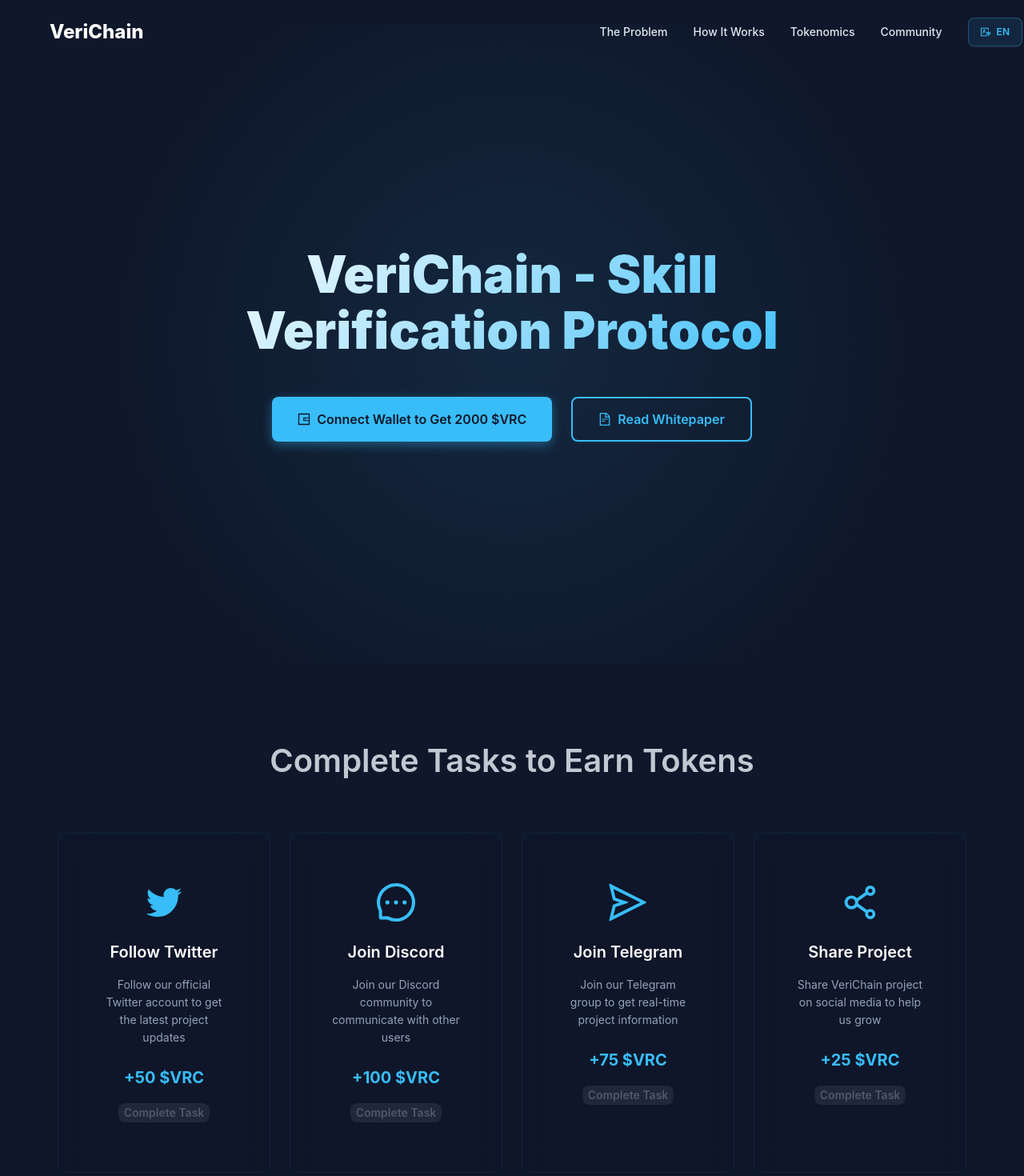
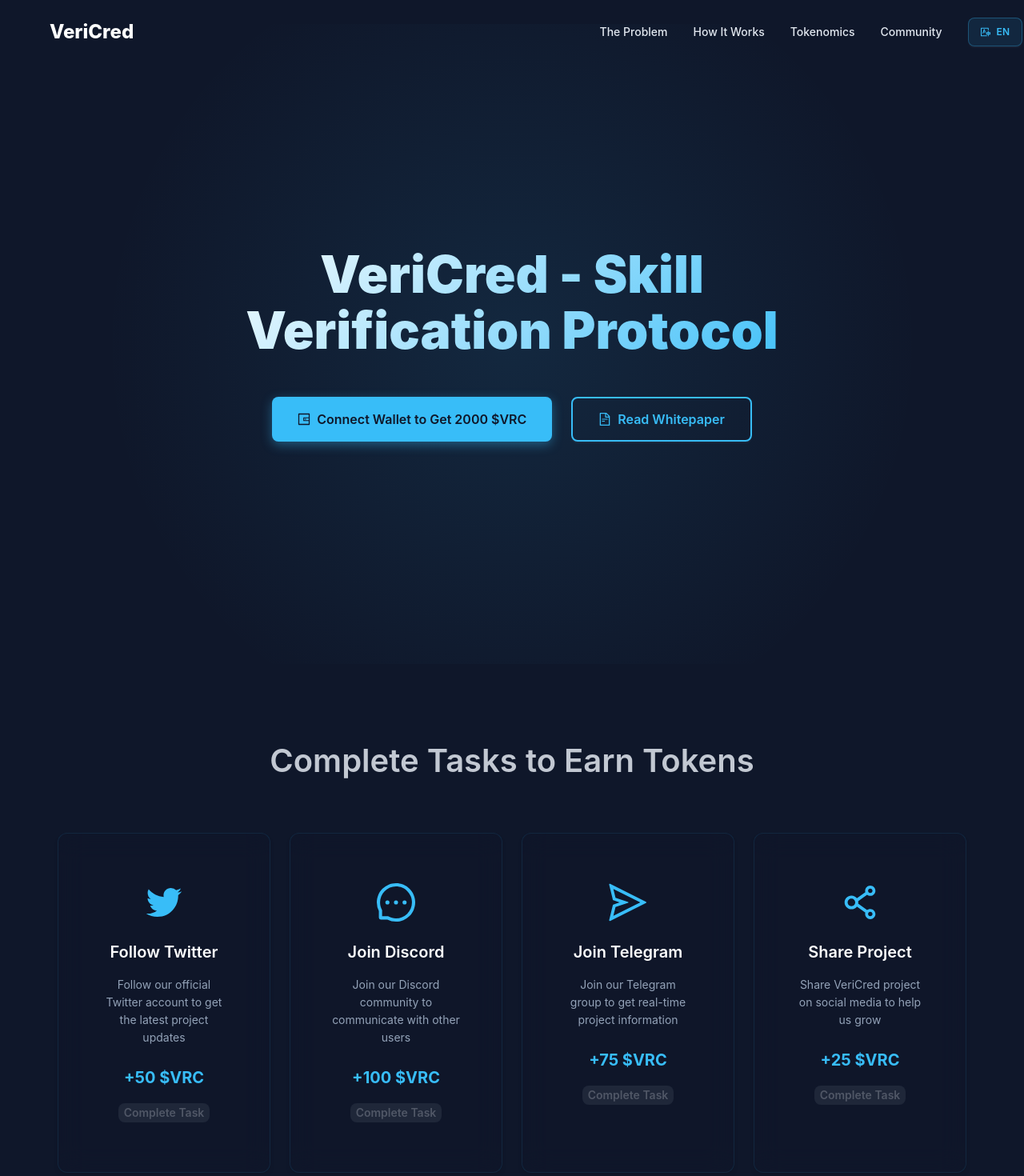
Before and after one commit to macdaox/tkdrop, a React (Vite) app: page / in a window 1280 px wide. Shown: the top 1470 px of the page at 80% size. Built offline with nearby package versions, Linux system fonts and the light colour scheme.

Commit message:
将所有 VeriChain 品牌名称更改为 VeriCred

```diff
--- a/index.html
+++ b/index.html
@@ -4,7 +4,7 @@
     <meta charset="UTF-8" />
     <link rel="icon" type="image/svg+xml" href="/vite.svg" />
     <meta name="viewport" content="width=device-width, initial-scale=1.0" />
-    <title>VeriChain - Skill Verification Protocol</title>
+    <title>VeriCred - Skill Verification Protocol</title>
   </head>
   <body>
     <div id="root"></div>
--- a/public/404.html
+++ b/public/404.html
@@ -4,7 +4,7 @@
     <meta charset="UTF-8" />
     <link rel="icon" type="image/svg+xml" href="/vite.svg" />
     <meta name="viewport" content="width=device-width, initial-scale=1.0" />
-    <title>VeriChain - Skill Verification Protocol</title>
+    <title>VeriCred - Skill Verification Protocol</title>
     <script>
       // Redirect to index.html for SPA routing
       window.location.replace('/index.html');
--- a/src/components/Footer.jsx
+++ b/src/components/Footer.jsx
@@ -21,7 +21,7 @@
       borderTop: '1px solid rgba(56, 189, 248, 0.1)',
       fontFamily: 'Inter, sans-serif'
     }}>
-      VeriChain ©{new Date().getFullYear()} - {footerTexts[language]}
+      VeriCred ©{new Date().getFullYear()} - {footerTexts[language]}
     </AntFooter>
   );
 };
--- a/src/components/Navigation.jsx
+++ b/src/components/Navigation.jsx
@@ -72,7 +72,7 @@
             fontSize: '1.5rem'
           }}
         >
-          VeriChain
+          VeriCred
         </Title>
 
         {/* Desktop Menu */}
@@ -137,7 +137,7 @@
 
       {/* Mobile Drawer */}
       <Drawer
-        title="VeriChain"
+        title="VeriCred"
         placement="right"
         onClose={() => setMobileMenuVisible(false)}
         open={mobileMenuVisible}
--- a/src/pages/CombinedPage.jsx
+++ b/src/pages/CombinedPage.jsx
@@ -48,9 +48,9 @@
   const translations = {
     'en': {
       // Page Title
-      pageTitle: 'VeriChain - Skill Verification Protocol',
+      pageTitle: 'VeriCred - Skill Verification Protocol',
       // Hero Section
-      heroTitle: 'VeriChain - Skill Verification Protocol',
+      heroTitle: 'VeriCred - Skill Verification Protocol',
       heroSubtitle: 'The world\'s first blockchain-based personal skill and knowledge verification protocol. Connect your wallet to get 2000 $VRC tokens and start your skill verification journey.',
       connectWallet: 'Connect Wallet to Get 2000 $VRC',
       readWhitepaper: 'Read Whitepaper',
@@ -69,7 +69,7 @@
       joinTelegram: 'Join Telegram',
       joinTelegramDesc: 'Join our Telegram group to get real-time project information',
       shareProject: 'Share Project',
-      shareProjectDesc: 'Share VeriChain project on social media to help us grow',
+      shareProjectDesc: 'Share VeriCred project on social media to help us grow',
       completeTask: 'Complete Task',
       reward: 'Reward',
 
@@ -80,7 +80,7 @@
       copyReferralLink: 'Copy Referral Link',
       yourReferralCode: 'Your Referral Code',
       shareReferral: 'Share Referral Link',
-      shareDescription: 'Share your referral link on social media to let more people know about VeriChain',
+      shareDescription: 'Share your referral link on social media to let more people know about VeriCred',
       share: 'More Share',
       referralCodeSystem: 'Referral Code System',
       referralCodeDesc: 'Use your friend\'s referral code to help them earn 200 $VRC tokens',
@@ -112,9 +112,9 @@
     },
     'zh-CN': {
       // Page Title
-      pageTitle: 'VeriChain - 技能确权协议',
+      pageTitle: 'VeriCred - 技能确权协议',
       // Hero Section
-      heroTitle: 'VeriChain - 技能确权协议',
+      heroTitle: 'VeriCred - 技能确权协议',
       heroSubtitle: '全球首个基于区块链的个人技能与知识确权协议。连接钱包即可获得2000个$VRC代币，开启你的技能确权之旅。',
       connectWallet: '连接钱包获取2000个$VRC',
       readWhitepaper: '阅读白皮书',
@@ -133,7 +133,7 @@
       joinTelegram: '加入Telegram',
       joinTelegramDesc: '加入我们的Telegram群组，获取项目实时信息',
       shareProject: '分享项目',
-      shareProjectDesc: '在社交媒体上分享VeriChain项目，帮助我们成长',
+      shareProjectDesc: '在社交媒体上分享VeriCred项目，帮助我们成长',
       completeTask: '完成任务',
       reward: '奖励',
 
@@ -144,7 +144,7 @@
       copyReferralLink: '复制推广链接',
       yourReferralCode: '你的推荐码',
       shareReferral: '分享推广链接',
-      shareDescription: '通过社交媒体分享你的推广链接，让更多人了解VeriChain',
+      shareDescription: '通过社交媒体分享你的推广链接，让更多人了解VeriCred',
       share: '更多分享',
       referralCodeSystem: '推荐码系统',
       referralCodeDesc: '使用朋友的推荐码，帮助他们获得200个$VRC代币奖励',
@@ -176,9 +176,9 @@
     },
     'zh-TW': {
       // Page Title
-      pageTitle: 'VeriChain - 技能確權協議',
+      pageTitle: 'VeriCred - 技能確權協議',
       // Hero Section
-      heroTitle: 'VeriChain - 技能確權協議',
+      heroTitle: 'VeriCred - 技能確權協議',
       heroSubtitle: '全球首個基於區塊鏈的個人技能與知識確權協議。連接錢包即可獲得2000個$VRC代幣，開啟你的技能確權之旅。',
       connectWallet: '連接錢包獲取2000個$VRC',
       readWhitepaper: '閱讀白皮書',
@@ -197,7 +197,7 @@
       joinTelegram: '加入Telegram',
       joinTelegramDesc: '加入我們的Telegram群組，獲取項目實時信息',
       shareProject: '分享項目',
-      shareProjectDesc: '在社交媒體上分享VeriChain項目，幫助我們成長',
+      shareProjectDesc: '在社交媒體上分享VeriCred項目，幫助我們成長',
       completeTask: '完成任務',
       reward: '獎勵',
 
@@ -208,7 +208,7 @@
       copyReferralLink: '複製推廣連結',
       yourReferralCode: '你的推薦碼',
       shareReferral: '分享推廣連結',
-      shareDescription: '通過社交媒體分享你的推廣連結，讓更多人了解VeriChain',
+      shareDescription: '通過社交媒體分享你的推廣連結，讓更多人了解VeriCred',
       share: '更多分享',
       referralCodeSystem: '推薦碼系統',
       referralCodeDesc: '使用朋友的推薦碼，幫助他們獲得200個$VRC代幣獎勵',
@@ -575,7 +575,7 @@
                 type="primary"
                 size="small"
                 disabled={!walletAddress}
-                onClick={() => handleTaskComplete('twitter', 'https://twitter.com/VeriChain', t.followTwitter, 50)}
+                onClick={() => handleTaskComplete('twitter', 'https://twitter.com/VeriCred', t.followTwitter, 50)}
               >
                 {t.completeTask}
               </Button>
@@ -831,7 +831,7 @@
                           onClick={() => {
                             if (navigator.share) {
                               navigator.share({
-                                title: 'VeriChain',
+                                title: 'VeriCred',
                                 text: t.shareText,
                                 url: getReferralLink()
                               });
```
